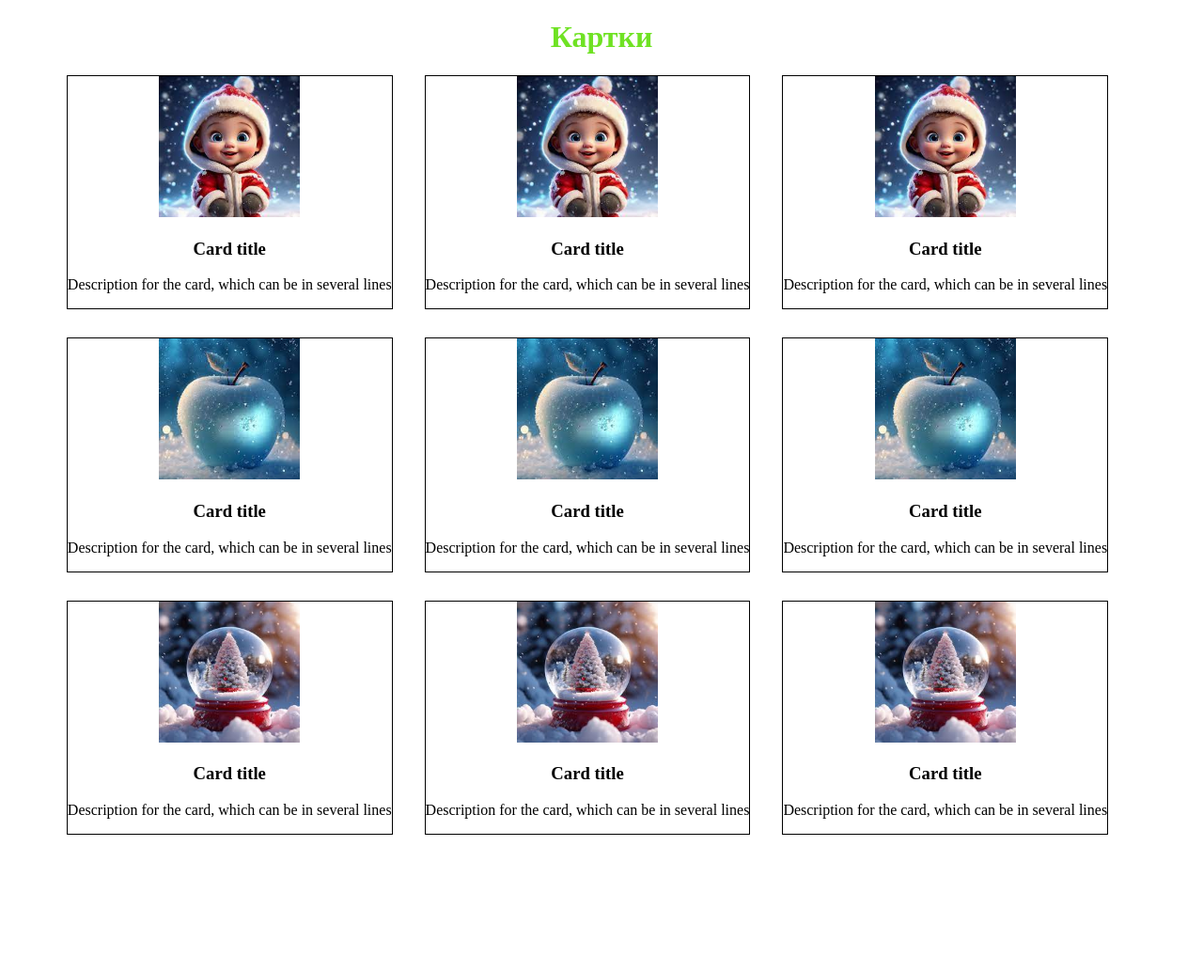
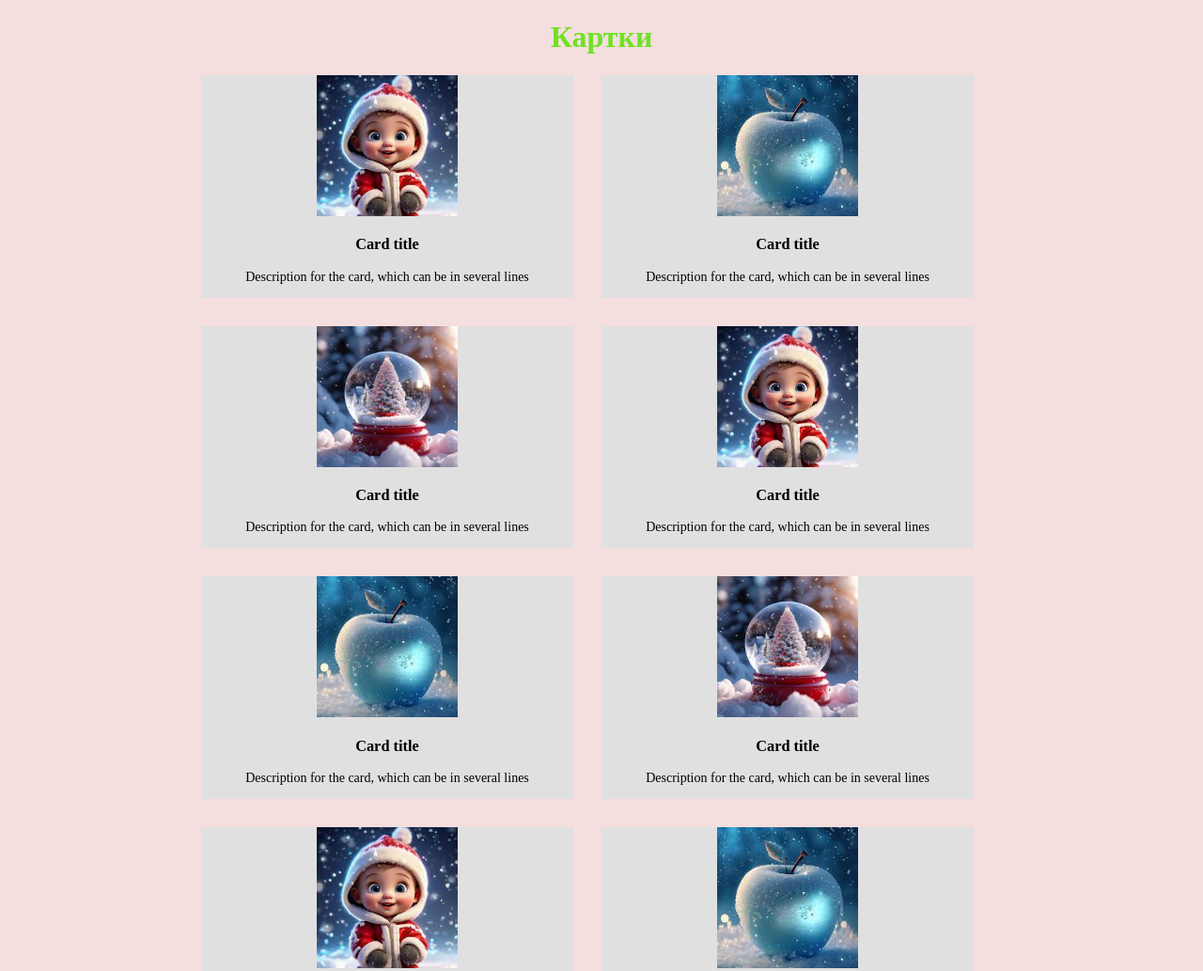
Before and after one commit to kirillpoltorak7/Fe-Basic-09.01.24, a plain HTML site: page index.html in a window 1280 px wide. Shown: the top 1033 px of the page at 94% size. Before the commit the page ends 926 px from the top, so only its background shows below. Drawn offline with Linux system fonts and the light colour scheme.

Commit message:
fixed mistakes

```diff
--- a/css/styles.css
+++ b/css/styles.css
@@ -1,17 +1,21 @@
+body {
+  background-color: #f5dede;
+}
 .title {
   text-align: center;
   color: #6fe223;
 }
 .cards__block {
   text-align: center;
-}
-.cards__container {
-  display: inline-block;
+  flex: 0 1 30%;
+  font-size: 0;
 }
 .card {
-  border: 1px solid #000;
   margin: 0 30px 30px 0;
-  /* Відступи між картками не знаю як по-іншому зробити */
+  display: inline-block;
+  background-color: #e0e0e0;
+  width: 31.333%;
+  font-size: 14px;
 }
 .card__photo {
   width: 150px;
--- a/index.html
+++ b/index.html
@@ -19,7 +19,6 @@
             <section class="section">
                 <div class="container">
                     <div class="cards__block">
-                        <div class="cards__container">
                         <div class="card">
                             <img src="./images/download.jpg" alt="Boy" class="card__photo">
                             <h3 class="card__title">Card title</h3>
@@ -35,9 +34,6 @@
                             <h3 class="card__title">Card title</h3>
                             <p class="car__description">Description for the card, which can be in several lines</p>
                         </div>
-                        </div>
-
-                        <div class="cards__container">
                         <div class="card">
                             <img src="./images/download.jpg" alt="Boy" class="card__photo">
                             <h3 class="card__title">Card title</h3>
@@ -53,9 +49,6 @@
                             <h3 class="card__title">Card title</h3>
                             <p class="car__description">Description for the card, which can be in several lines</p>
                         </div>
-                        </div>
-
-                        <div class="cards__container">
                         <div class="card">
                             <img src="./images/download.jpg" alt="Boy" class="card__photo">
                             <h3 class="card__title">Card title</h3>
@@ -73,7 +66,6 @@
                         </div>
                     </div>
                 </div>
-                </div>
             </section>
         </div>
     </main>
```
Lines whose indentation alone changed are shown as unchanged.
